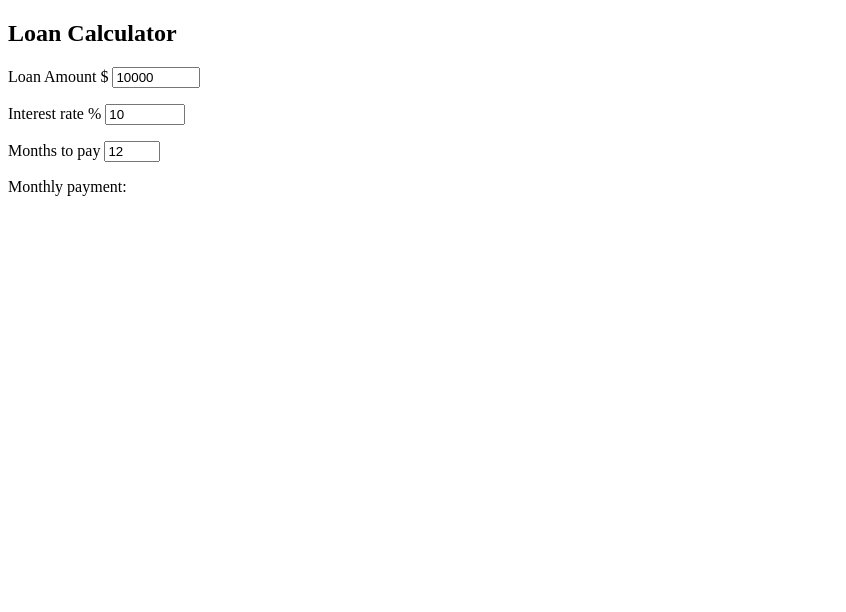
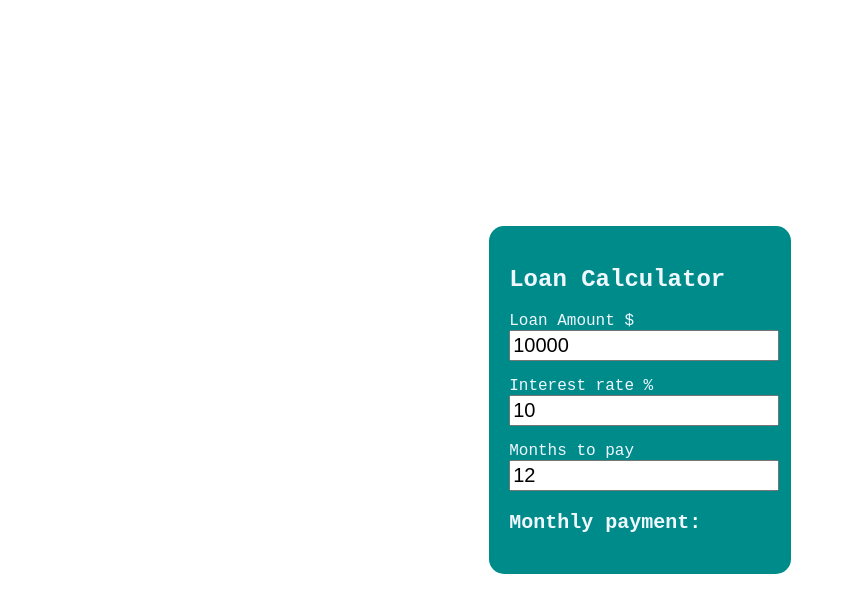
Before and after one commit to ssivapaul/loan-calculator, a plain HTML site: page index.html in a window 1280 px wide. Shown: the whole page, without its empty margins (0-846 px from the left). Drawn offline with Linux system fonts and the light colour scheme.

Commit message:
CSS file done...

```diff
--- a/index.html
+++ b/index.html
@@ -4,13 +4,15 @@
     <meta charset="UTF-8" />
     <meta name="viewport" content="width=device-width, initial-scale=1.0" />
     <title>Loan Calculator</title>
+    <link rel="stylesheet" href="style.css" />
   </head>
   <body>
-    <div>
+    <div class="container">
       <h2>Loan Calculator</h2>
       <p>
         Loan Amount $
         <input
+          class="input"
           type="number"
           id="loan-amount"
           min="1"
@@ -21,6 +23,7 @@
       <p>
         Interest rate %
         <input
+          class="input"
           type="number"
           id="interest-rate"
           min="0"
@@ -31,9 +34,16 @@
       </p>
       <p>
         Months to pay
-        <input type="number" id="months-to-pay" min="6" max="48" value="12" />
+        <input
+          class="input"
+          type="number"
+          id="months-to-pay"
+          min="6"
+          max="48"
+          value="12"
+        />
       </p>
-      <p>Monthly payment:</p>
+      <p class="payment">Monthly payment:</p>
     </div>
   </body>
 </html>
--- /dev/null
+++ b/style.css
@@ -0,0 +1,27 @@
+body {
+  margin: 0;
+  padding: 0;
+  display: flex;
+  height: 100vh;
+  justify-content: center;
+  align-items: center;
+  font-family: "Courier New", Courier, monospace;
+}
+
+.container {
+  background-color: darkcyan;
+  color: aliceblue;
+  padding: 20px;
+  border-radius: 15px;
+}
+
+.input {
+  width: 100%;
+  font-size: 20px;
+  height: 25px;
+}
+
+.payment {
+  font-weight: 600;
+  font-size: 20px;
+}
```
